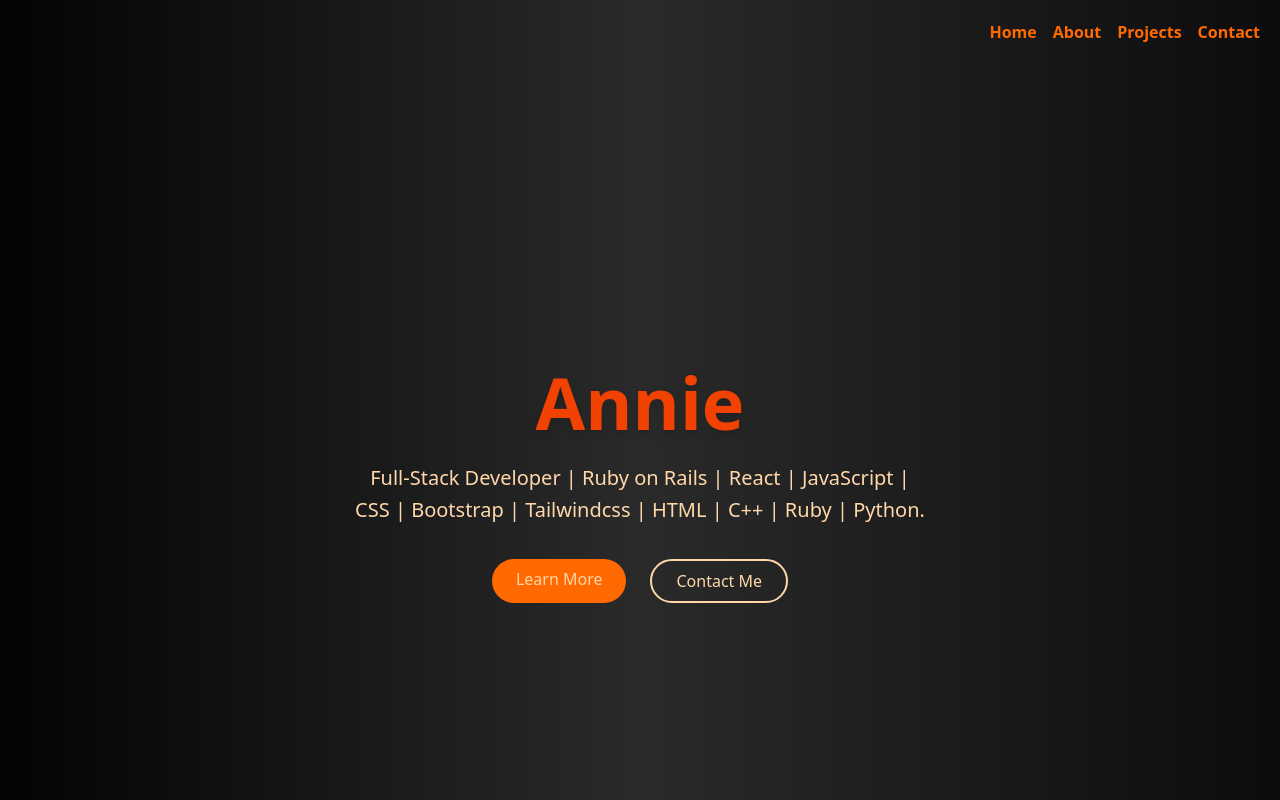
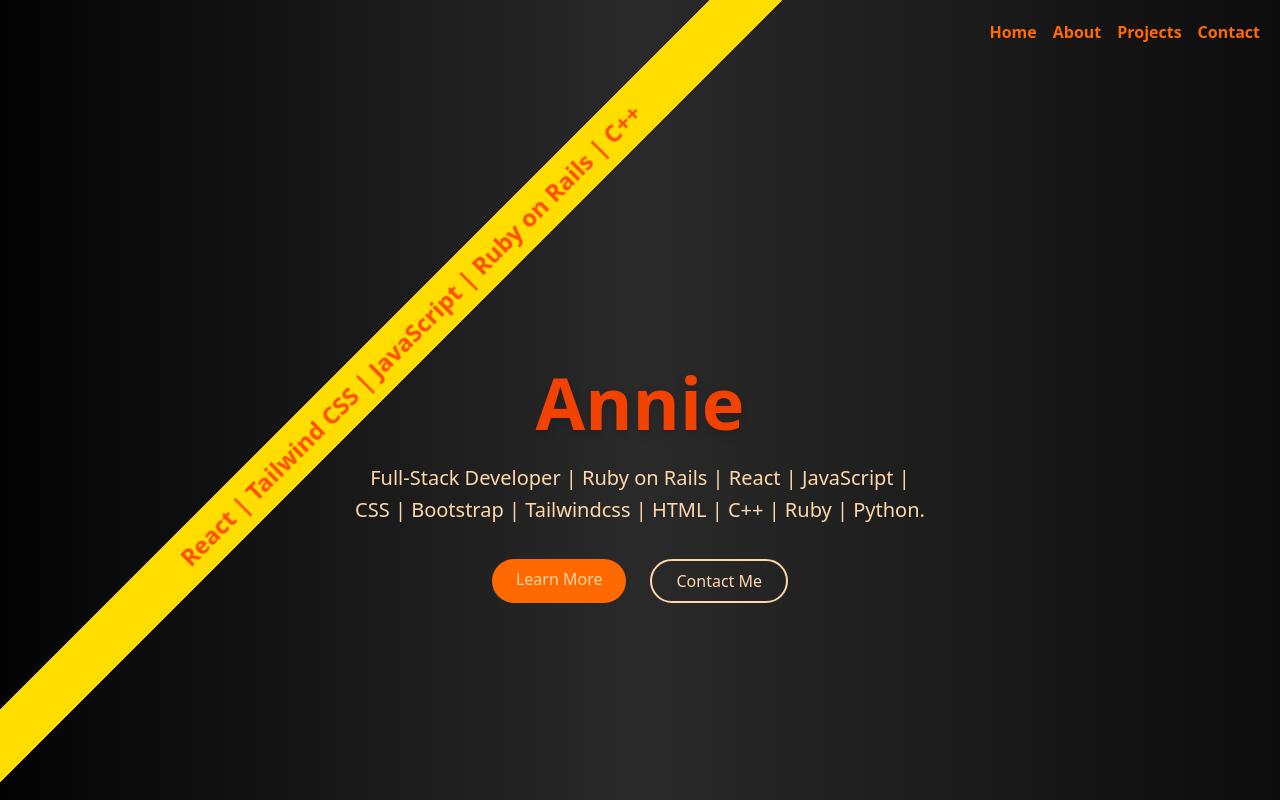
Before and after one commit to Annie11-maker/react-portfolio, a Next.js app: page / in a window 1280 px wide. Shown: the top 800 px of the page. Built offline with nearby package versions, Linux system fonts and the light colour scheme.

Commit message:
added yellow strip 4/15 5.26 PM

```diff
--- a/src/app/globals.css
+++ b/src/app/globals.css
@@ -28,3 +28,31 @@ body {
   animation: firework 700ms ease-out forwards;
   pointer-events: none;
 }
+
+.yellow-strip {
+  position: fixed;
+  top: 10%;
+  left: 0;
+  width: 100%;
+  padding: 0.5rem;
+  background-color: #FFDD00;
+  font-size: 1.5rem;
+  font-weight: bold;
+  text-align: center;
+  transform: rotate(-45deg);
+  transform-origin: center;
+  z-index: 9999;
+  animation: moveDiagonal 30s linear infinite;
+}
+
+@keyframes moveDiagonal {
+  0% {
+    transform: rotate(-45deg) translateX(-100vw);
+  }
+  50% {
+    transform: rotate(-45deg) translateX(100vw);
+  }
+  100% {
+    transform: rotate(-45deg) translateX(-100vw);
+  }
+}
--- a/src/app/page.js
+++ b/src/app/page.js
@@ -19,9 +19,14 @@ export default function Home() {
 
   return (
     <div className="relative min-h-screen flex flex-col items-center justify-center px-6 text-center">
+      {/* Yellow strip */}
+      <div className="yellow-strip">
+        React | Tailwind CSS | JavaScript | Ruby on Rails | C++
+      </div>
+
       <div className="max-w-2xl relative">
         <h1
-          className="text-5xl md:text-7xl font-extrabold drop-shadow-lg transform transition duration-500 hover:scale-130 relative"
+          className="text-5xl md:text-7xl font-extrabold drop-shadow-lg transform transition duration-500 hover:scale-120 relative"
           onMouseEnter={handleHover}
         >
           Annie
```
